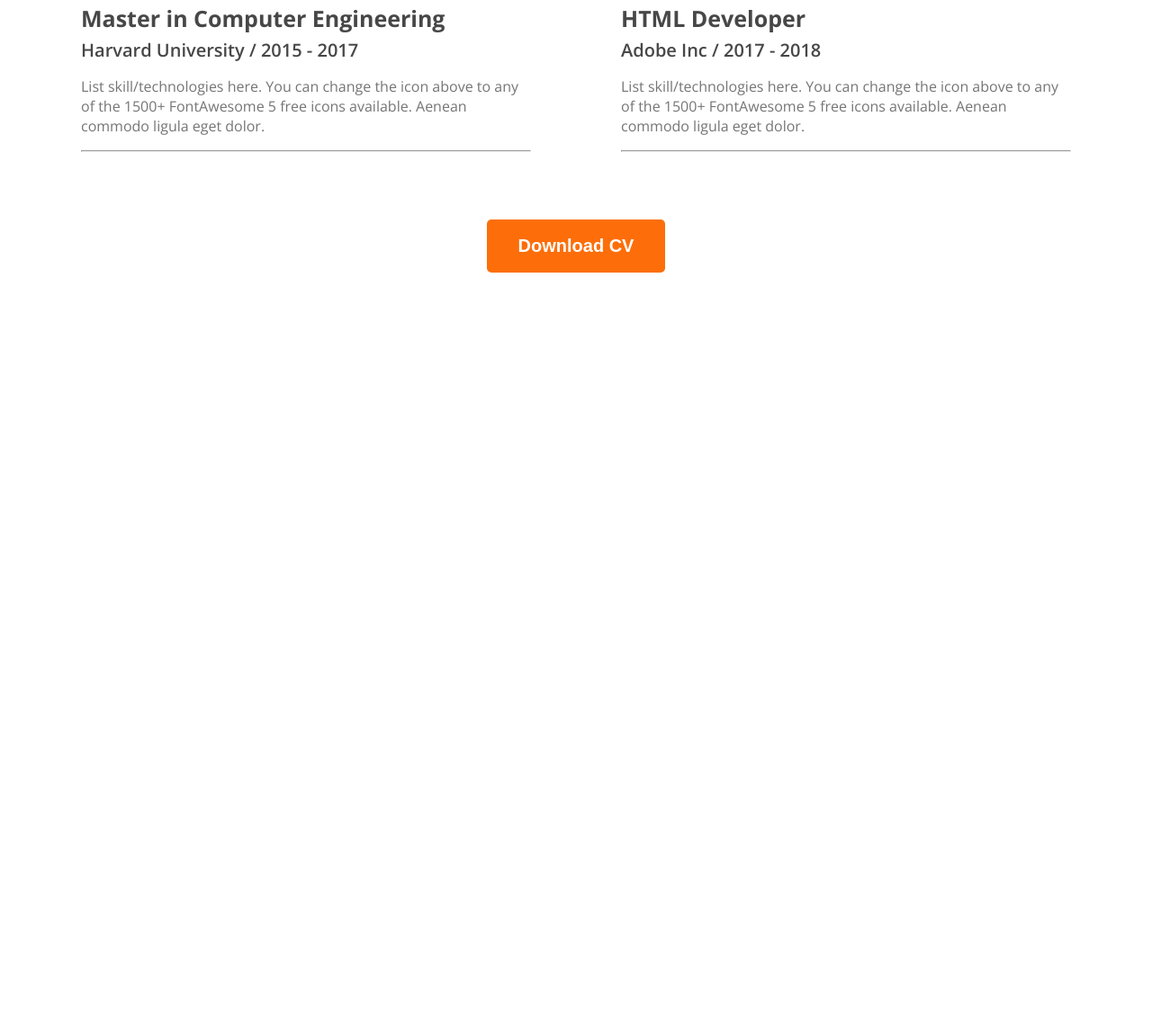
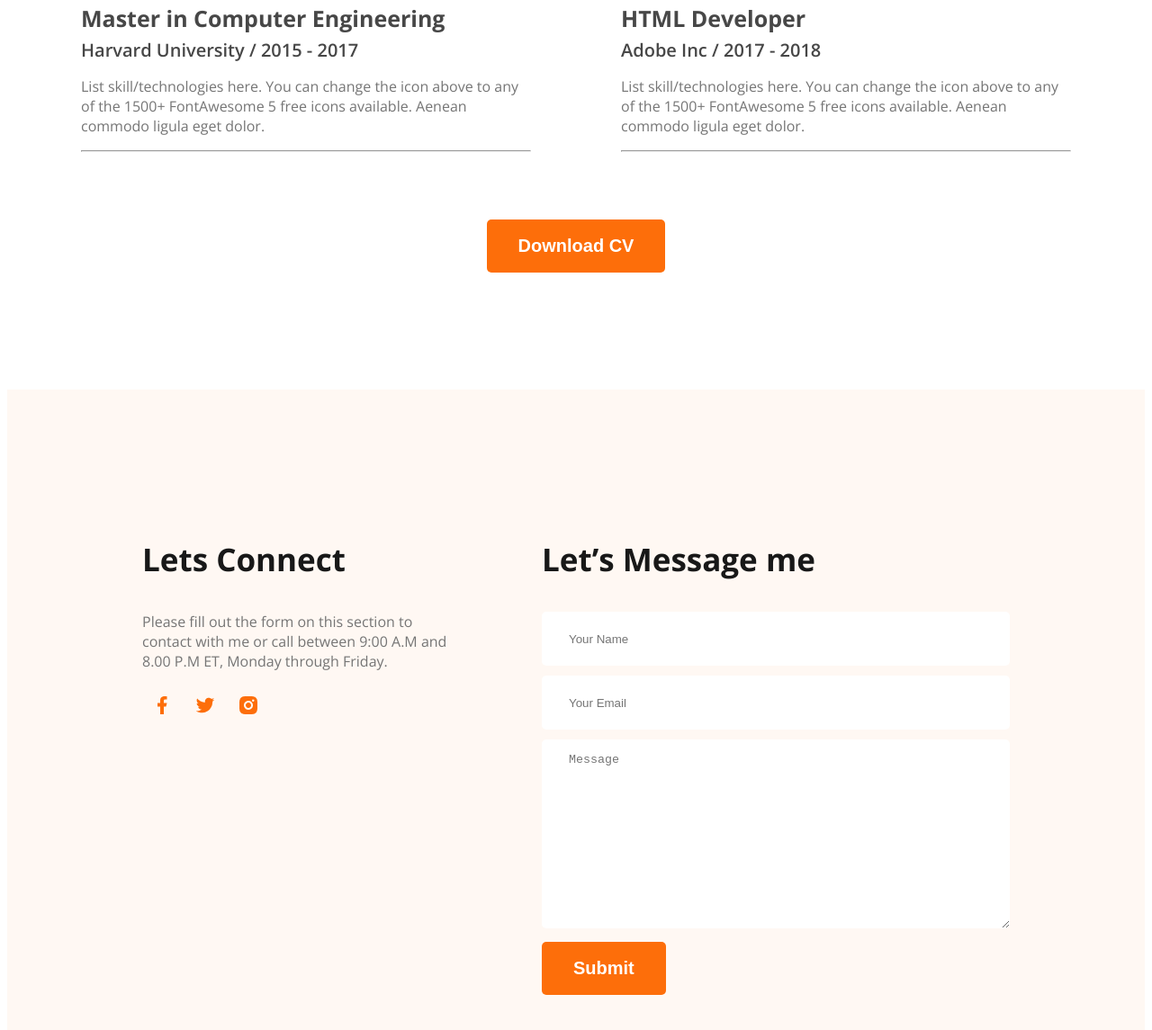
Before and after one commit to Ridwan4D/practice-portfolio, a plain HTML site: page index.html in a window 1280 px wide. Shown: the part 2804-3949 px from the top of the page at 90% size. Before the commit the page ends 3115 px from the top, so only its background shows below. Drawn offline with nearby package versions, Linux system fonts and the light colour scheme.

Commit message:
footer added

```diff
--- a/index.html
+++ b/index.html
@@ -177,11 +177,28 @@
             </div>
         </section>
         <!-- resume section end here -->
-
-
     </main>
-    <footer>
-
+    <footer class="footer">
+        <div class="contacts">
+            <div class="contact">
+                <h3 class="title">Lets Connect</h3>
+                <p class="contace-description">
+                    Please fill out the form on this section to contact with me or call between 9:00 A.M and 8.00 P.M ET, Monday through Friday.
+                </p>
+                <div class="icon-div">
+                    <a href="#"><img src="images/facebook.png" alt="facebook icon"></a>
+                    <a href="#"><img src="images/twitter.png" alt="twitter icon"></a>
+                    <a href="#"><img src="images/instagram.png" alt="instagram icon"></a>
+                </div>
+            </div>
+            <div class="message">
+                <h3 class="title">Let’s Message me</h3>
+                <input type="text" id="name" placeholder="Your Name">
+                <input type="email" id="email" placeholder="Your Email">
+                <textarea name="" id="message" cols="50" rows="8" placeholder="Message"></textarea>
+                <button type="submit" class="primary-btn">Submit</button>
+            </div>
+        </div>
     </footer>
 
 
--- a/style.css
+++ b/style.css
@@ -15,6 +15,7 @@ body {
     font-size: 20px;
     font-weight: 700;
     padding: 18px 35px;
+    cursor: pointer;
 }
 
 .sec-title {
@@ -123,7 +124,8 @@ main {
     max-width: 1140px;
     margin: 0 auto;
 }
-main section{
+
+main section {
     margin-top: 130px;
 }
 
@@ -208,7 +210,9 @@ main section{
     font-weight: 600;
 }
 
-.resume-description {
+.resume-description,
+.contace-description {
+    /* contact description here*/
     color: #757575;
     font-size: 16px;
     font-weight: 400;
@@ -217,7 +221,47 @@ main section{
 .resume-info div {
     margin: 15px 0;
 }
-.resume .download-cv{
+
+.resume .download-cv {
     text-align: center;
     margin-top: 50px;
 }
+
+/* resume section end here */
+
+/* footer part start here */
+.footer {
+    background-color: #FFF8F3;
+    padding: 130px 150px;
+    margin-top: 130px;
+}
+
+.contacts {
+    display: flex;
+    justify-content: space-between;
+    gap: 100px;
+}
+
+.contacts .title {
+    color: #181818;
+    font-size: 35px;
+    font-weight: 700;
+}
+
+.contacts input, textarea {
+    width: 460px;
+    height: 30px;
+    padding: 15px 30px;
+    margin-top: 11px;
+    border-radius: 5px;
+    border: 0;
+    background: #FFF;
+    display: block;
+}
+.contacts textarea{
+    height: 180px;
+    margin-bottom: 15px;
+}
+.icon-div img{
+    margin: 10px;
+}
```
Also changed, not shown: images/facebook.png (added), images/instagram.png (added), images/twitter.png (added).
